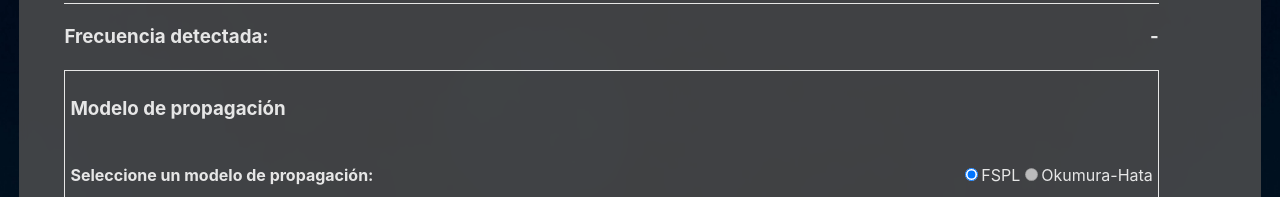
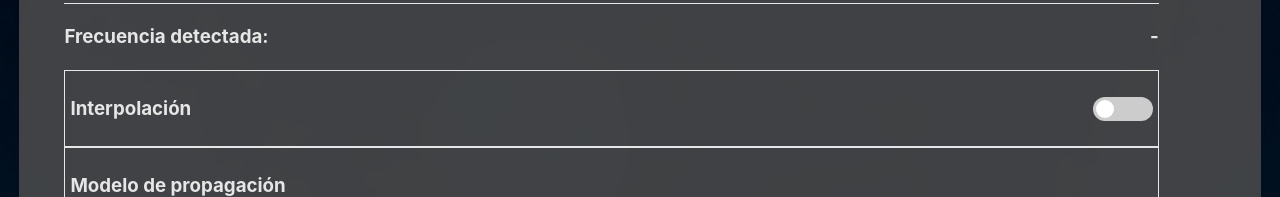
Before and after one commit to bryan201429/Antenna_dB_Grapher, a React (Vite) app: page / in a window 1280 px wide. Shown: the part 148-345 px from the top of the page. Built offline with nearby package versions, Linux system fonts and the light colour scheme.

Commit message:
Interpolation box

```diff
--- a/src/views/Home/Home.css
+++ b/src/views/Home/Home.css
@@ -183,6 +183,25 @@ input[type=file]::file-selector-button {
     border: solid 1px;
     box-sizing: border-box;
 }
+.interpolationBox{
+    display: flex;
+    flex-direction: column;
+    justify-content: space-between;
+    width: 100%;
+    padding-top: 5px;
+    padding: 5px;
+    border: solid 1px;
+    box-sizing: border-box;
+}
+.interpolationEnableBox{
+    display: flex;
+    justify-content: space-between;
+    align-items: center;
+}
+.interpolationPointsBox{
+    display: flex;
+    justify-content: space-between;
+}
 .selectModelPropagation{
     display: flex;
     justify-content: space-between;
@@ -236,3 +255,51 @@ input[type=file]::file-selector-button {
     color: rgb(24, 196, 110);
     font-size: 15px;
 }
+
+
+/* SLIDER */
+
+.toggleSwitch {
+  position: relative;
+  display: inline-block;
+  width: 60px;
+  height: 24px;
+}
+
+.toggleSwitch input {
+  opacity: 0;
+  width: 0;
+  height: 0;
+}
+
+.slider {
+  position: absolute;
+  cursor: pointer;
+  top: 0;
+  left: 0;
+  right: 0;
+  bottom: 0;
+  background-color: #ccc;
+  transition: 0.4s;
+  border-radius: 34px;
+}
+
+.slider:before {
+  position: absolute;
+  content: "";
+  height: 18px;
+  width: 18px;
+  left: 3px;
+  bottom: 3px;
+  background-color: white;
+  transition: 0.4s;
+  border-radius: 50%;
+}
+
+input:checked + .slider {
+  background-color: #4caf50; /* Cambia el color de la palanca activada */
+}
+
+input:checked + .slider:before {
+  transform: translateX(36px);
+}
--- a/src/views/Home/Home.jsx
+++ b/src/views/Home/Home.jsx
@@ -23,6 +23,8 @@ export default function Home(){
     const [selectedModel,setSelectedModel]=useState(0);
     const [staticCsv,setStaticCsv] = useState(false);
 
+    const [interEnabled,setInterEnabled] = useState(false);
+
     const [okumuraSettingsVisibility,setOkumuraSettingsVisibility]=useState(false); //Visibilidad de ajustes para Modelo Okumura
     const [okumuraValidInputs,setOkumuraValidInputs] = useState({txHeight: true, rxHeight: true, citySize:true, areaType:true})
     const [okumuraValueInputs,setOkumuraValueInputs] = useState({txHeight: undefined, rxHeight: undefined, citySize:undefined, areaType:undefined})
@@ -39,6 +41,7 @@ export default function Home(){
 
     const [minDistancePrediction,setMinDistancePrediction ]= useState(0);
     const [maxDistancePrediction,setMaxDistancePrediction ]= useState(10000);
+
 
     const c=2.99792458e8;
     const [frequency,setFrequency]=useState(undefined);
@@ -98,6 +101,11 @@ export default function Home(){
         }
 
     }
+    //! ///////////////////// INTERPOLATION ////////////////////////////////////////////
+
+    const handleCheckboxChange = (event) => {
+        setInterEnabled(event.target.checked);
+      };
 
 
     //! ///////////////////// OKUMURA INPUTS ////////////////////////////////////////////
@@ -666,6 +674,25 @@ useEffect(()=>{
                         <h3>{frequency ? `${frequency} MHz` : '-'}</h3>
 
                     </div>
+                    <div className='interpolationBox'>
+                    <div className='interpolationEnableBox'>
+                        <h3>Interpolación</h3>
+                            <label className="toggleSwitch">
+                                <input type="checkbox" id="interpolationCheck" checked={interEnabled} onChange={handleCheckboxChange}/>
+                                <span className="slider"></span>
+                            </label>
+                        </div>
+                        {interEnabled &&
+                            <>
+                                <div className='interpolationPointsBox'>
+                                    Puntos de interpolación deseados:
+                                    <input id='interpolationPoints'/>
+                                </div>
+                                <button></button>
+                            </>
+                        }
+
+                    </div>
                     <div className='propagationBox'>
                         <h3>Modelo de propagación</h3>
                         <div className='selectModelPropagation'>
```
